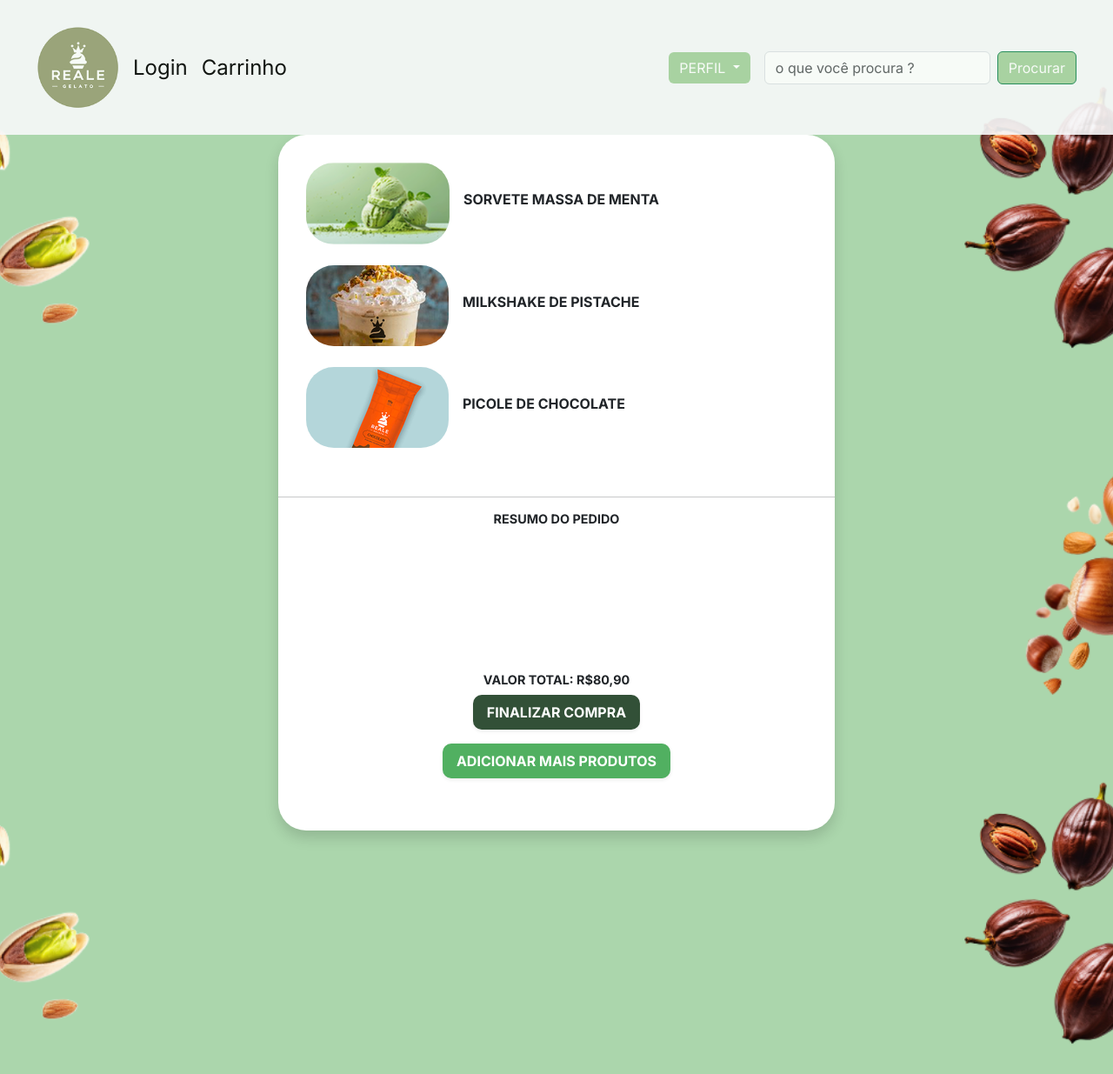
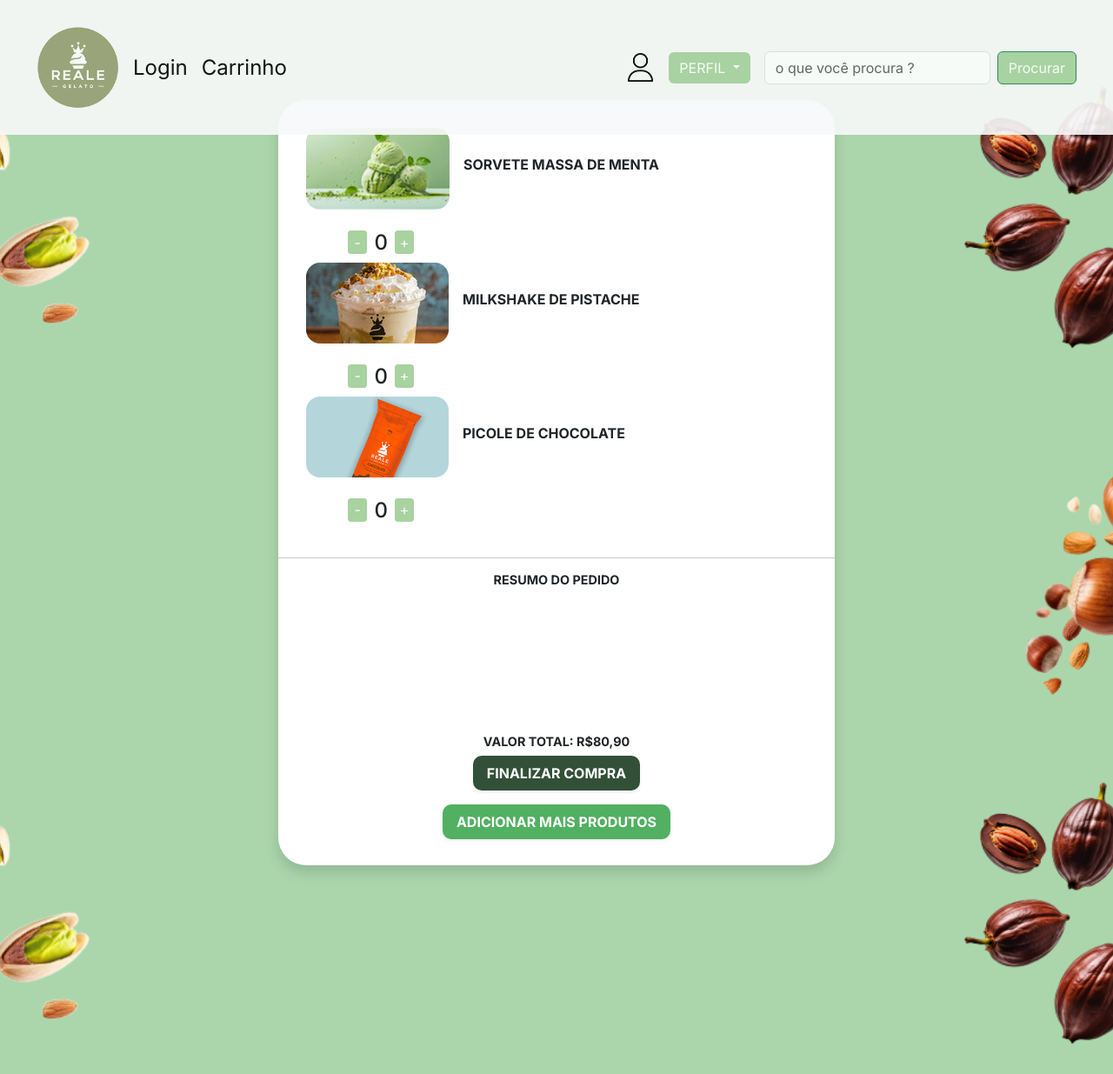
Before and after one commit to Kevinreisdacruz/projetointegrador, a PHP site: page /carrinho.php in a window 1280 px wide. Shown: the top 1235 px of the page at 87% size. Run offline with PHP 8.4, Linux system fonts and the light colour scheme; some web fonts are replaced.

Commit message:
alteracoes no carrinho, alteracao na navbar na pagina inicial

```diff
--- a/carrinho.php
+++ b/carrinho.php
@@ -9,25 +9,40 @@ include 'navbar.php'
         <img src="imagemassa/massamenta-carrinho.png" alt="">
         <h6 style="font-weight: bold; padding-left: 1rem;">SORVETE  MASSA DE MENTA</h6>
       </div><br>
+      <div class="add-dimin">
+        <button>-</button>
+        <h6 style="font-size: 1.5rem;">0</h6>
+        <button>+</button>
+      </div>
 
 
       <div class="image-produto">
         <img src="imagemilkshake/milkpistache-carrinho.png" alt="">
         <h6 style="font-weight: bold; padding-left: 1rem;">MILKSHAKE DE PISTACHE</h6>
-        <hr>
+
       </div><br>
+      <div class="add-dimin">
+        <button>-</button>
+        <h6 style="font-size: 1.5rem;">0</h6>
+        <button>+</button>
+      </div>
 
 
       <div class="image-produto">
         <img src="imagepicoles/picolechocolate-carrinho.png" alt="">
         <h6 style="font-weight: bold; padding-left: 1rem;">PICOLE DE CHOCOLATE</h6>
       </div><br>
+      <div class="add-dimin">
+        <button>-</button>
+        <h6 style="font-size: 1.5rem;">0</h6>
+        <button>+</button>
+      </div>
 
 
 
     </div>
+
     <hr style="width: 100%;">
-
     <div class="resumo">
       <h4 style="font-weight: bold; ">RESUMO DO PEDIDO</h4>
 
--- a/css/carrinho.css
+++ b/css/carrinho.css
@@ -1,7 +1,4 @@
 @import url('https://fonts.googleapis.com/css2?family=Inter:ital,opsz,wght@0,14..32,100..900;1,14..32,100..900&display=swap');
-
-
-
 
 * {
     font-family: "Inter", sans-serif;
@@ -19,12 +16,11 @@
 
 .interior-carrinho {
     width: 40rem;
-    height: 50rem;
+    height: 55rem;
     background-color: white;
     border-radius: 2rem;
 
     .produtos-carrinho {
-
         float: left;
         padding: 2rem;
 
@@ -37,11 +33,32 @@
             flex-direction: row;
 
             img {
-                border-radius: 2rem;
+
+                border-radius: 1rem;
+            }
+
+
+        }
+
+        .add-dimin{
+            display: flex;
+            gap: 0.5rem;
+            margin-left: 3rem;
+
+
+
+            button{
+                width: 1.4rem;
+                height: 1.7rem;
+                border-radius: 0.2rem;
+                border: solid 1px #A8D2A0;
+                background-color: #A8D2A0;
+                color: white;
+
+
             }
 
         }
-
 
 
     }
--- a/index.php
+++ b/index.php
@@ -62,6 +62,8 @@ include_once 'funcoes.php';
 </div>
 
 
+
+
 <div class='box'>
   <div class='fundosobrenos shadow-sm' data-aos='zoom-in'>
     <h1>SOBRE NÓS</h1>
--- a/js/pagamento.js
+++ b/js/pagamento.js
@@ -1,11 +1,10 @@
-$('.img-cartao').click(function cartao() {
+$('.img-cartao').click(function cartao(){
   $('.box').hide();
   $('.box').before(`<div class='box2'>
     <div class='fundo-cartao'>
       <div class='imagem-cartao'>
         <img src='imagelogos/cartoes-paginapagamentocartao.png' alt=''>
       </div>
-
 
       <div class='inf'>
         <input id='titular' type='text' required='required'>
--- a/js/pginicial.js
+++ b/js/pginicial.js
@@ -5,7 +5,7 @@ login.addEventListener("click",abrir);
 
 
 function abrir(){
-    caixalogin.style.display = "flex";
+  caixalogin.style.display = "flex";
 }
 
 $('.criar').click(function conta(){
@@ -46,7 +46,19 @@ var exclusao = document.getElementById('exclusao');
 exclusao.addEventListener("click",excluir)
 
 function excluir(){
-    caixaexcluir.style.display = "flex";
-}
+  caixaexcluir.style.display = "flex";
+};
+
+
+
+
+var caixaalterar = document.getElementById('container-alterar');
+var alteracao = document.getElementById('alteracao');
+alteracao.addEventListener("click",alterar)
+
+function alterar(){
+  caixaalterar.style.display = "flex";
+
+};
 
 AOS.init()
--- a/navbar.php
+++ b/navbar.php
@@ -114,6 +114,46 @@ if(isset($_POST['email_cadastrar'])&& isset($_POST['senha_cadastrar'])&& isset($
 
 
 
+<!-- html de alteracao de cadstro comeca aqui -->
+
+<div id="container-alterar">
+    <div class="box-alterar">
+        <div class="fundo-alterar">
+
+            <div class="titulo-alterar">
+                <div class="escrita-alterar">
+                    <h2 style="font-weight: bold;">ALTERAR INFORMAÇÕES</h2>
+                </div>
+            </div>
+
+            <div class="inf-alteracoes">
+                <input type="text" placeholder="EMAIL">
+            </div>
+            <div class="inf-alteracoes">
+                <input type="text" placeholder="SENHA">
+            </div>
+            <div class="inf-alteracoes">
+                <input type="text" placeholder="TELEFONE">
+            </div>
+
+            <div class="botoes-alteracoes">
+              <a href="index.php">
+                <button class="btn-alteracoes" style="font-weight: bold;">CONFIRMAR ALTERACÕES</button><br>
+              </a>
+              <a href="index.php">
+                <button class="btn-esquecer-alteracoes" style="font-weight: bold;">CANCELAR ALTERACÕES</button>
+              </a>
+            </div>
+
+        </div>
+    </div>
+</div>
+
+<!-- html de alteracao de cadastro termina aqui -->
+
+
+
+
   <nav class="navbar navbar-expand-lg bg-body-tertiary navbarcss">
     <div class="container-fluid">
       <button class="navbar-toggler" type="button" data-bs-toggle="collapse" data-bs-target="#navbarTogglerDemo03"
@@ -133,12 +173,14 @@ if(isset($_POST['email_cadastrar'])&& isset($_POST['senha_cadastrar'])&& isset($
           </li>
         </ul>
 
+        <img src="imagelogos/user-icon.png" alt="" style="width: 33px; margin-right: 1rem;">
+
         <div class="dropdown">
           <button class="btn btn-secondary dropdown-toggle" type="button" data-bs-toggle="dropdown" aria-expanded="false" style="background-color: #A8D2A0; border: solid 0px;margin-right: 1rem;">
             PERFIL
           </button>
           <ul class="dropdown-menu">
-            <li><a href="alteracoes.php"><button class="dropdown-item" type="button">INFORMAÇÕES E ALTERAÇÕES</button></a></li>
+            <li><button id="alteracao" class="dropdown-item" type="button">INFORMAÇÕES E ALTERAÇÕES</button></li>
             <li><button id="exclusao" class="dropdown-item" type="button">EXCLUIR CONTA</button></li>
             <li><button class="dropdown-item" type="button"></button></li>
           </ul>
```
Also changed, not shown: alteracoes.php (deleted, +0 -38 lines), css/alteracoes.css (deleted, +0 -83 lines), css/navbar.css (+96 -5 lines).
